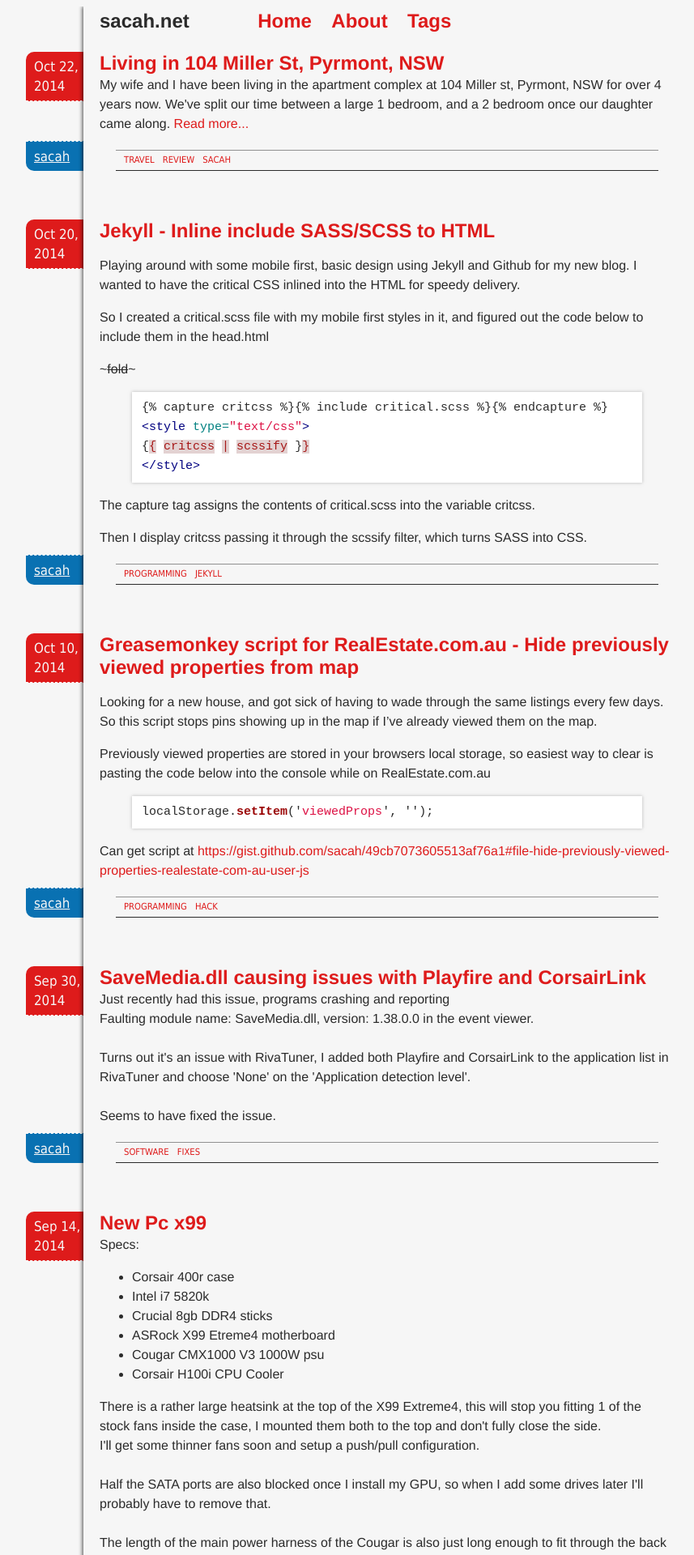
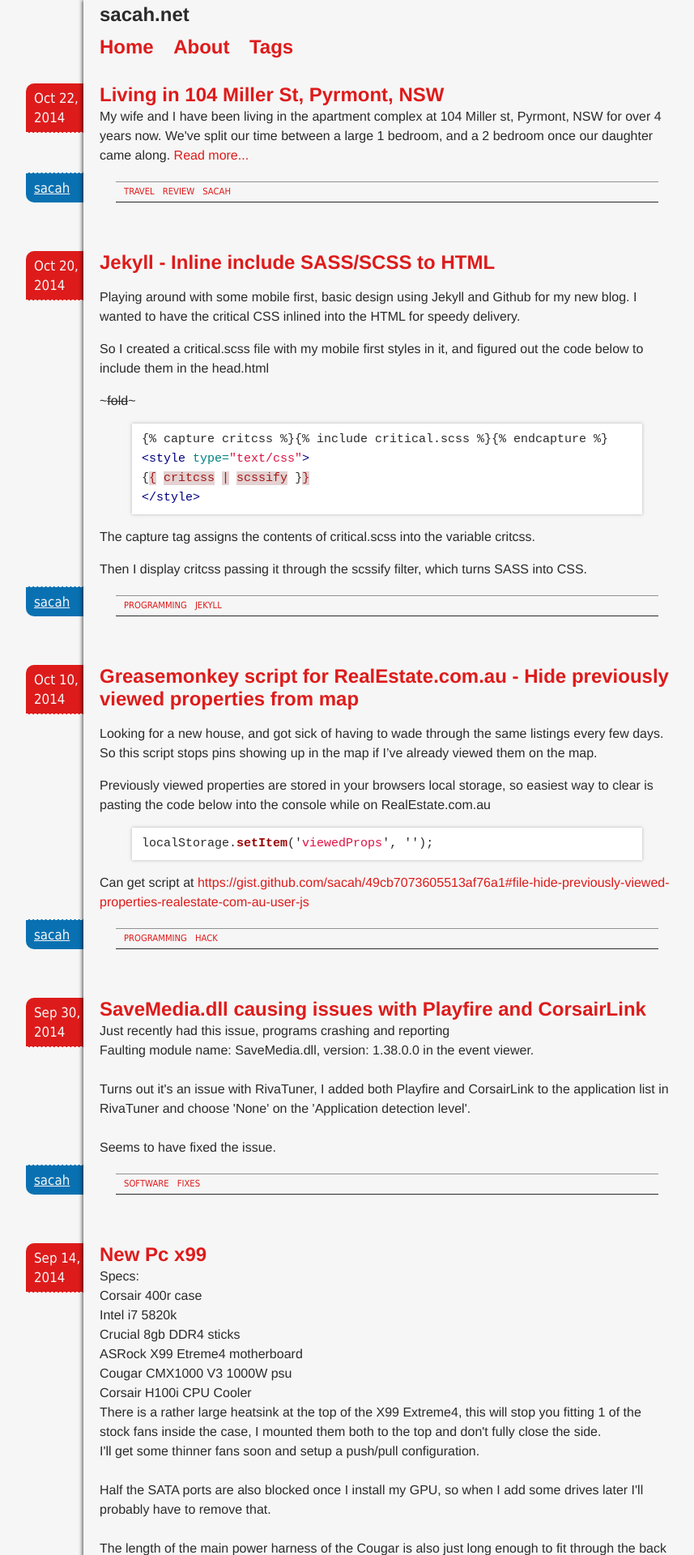
Before and after one commit to sacah/sacah.net-jekyll, a Jekyll site: the page built from index.html, in a window 1280 px wide. Shown: the top 1920 px of the page at 81% size, without its empty margins (212-1069 px from the left). Built offline with Jekyll 4.4.1, drawn with Linux system fonts in a browser that asks for light colours; the list of posts is cut into pages by our own code.

Commit message:
Post body/footer to includes, tidy up SASS
Split out Post content/footer to includes.
Tidying up SASS

```diff
--- a/_includes/critical.scss
+++ b/_includes/critical.scss
@@ -10,6 +10,10 @@
     color: $text-color;
     background-color: $background-color;
     -webkit-text-size-adjust: 100%;
+}
+
+UL, LI, BODY, H1 {
+    margin: 0;
     padding: 0;
 }
 
@@ -32,8 +36,8 @@
     margin-bottom: $spacing-unit;
 
     * {
-        display: inline-block;
         margin: 0;
+        padding: 0;
     }
     H1 {
         background-color: $text-color;
@@ -50,12 +54,10 @@
         }
     }
     NAV {
-        min-width: 200px;
+        padding: $spacing-unit /2 $spacing-unit;
 
-        UL {
-            margin-left: $spacing-unit;
-        }
         LI {
+            display: inline-block;
             margin-right: $spacing-unit;
             font-weight: bold;
             font-size: 1.5em;
@@ -75,7 +77,6 @@
             H1 {
                 font-size: 1.5em;
                 line-height: $base-line-height * 0.8;
-                margin: 0;
             }
         }
         FOOTER {
@@ -92,9 +93,10 @@
             SPAN {
                 float: left;
             }
+            .author A {
+                float: left;
+            }
             UL {
-                margin: 0;
-                padding: 0;
                 display: inline;
                 list-style: none;
             }
--- /dev/null
+++ b/_includes/post_content.html
@@ -0,0 +1,4 @@
+{{ post.content | split: '~~~fold~~~' | first }}
+{% if post.content contains '~~~fold~~~' %}
+    <a href="/{ post.url | prepend: site.baseurl }}">Read more...</a>
+{% endif %}
--- /dev/null
+++ b/_includes/post_footer.html
@@ -0,0 +1,12 @@
+<span class="date">
+    <span class="onSlim">Posted on&nbsp;</span>
+    {{ post.date | date: "%b %-d, %Y" }}
+</span>
+<span class="author">
+    <span class="onSlim">&nbsp;by&nbsp;</span>
+    <a href="/tag/{{ post.author }}">{{ post.author }}</a>
+    <span class="onSlim">.</span>
+</span>
+{% if post.tags %}<span class="onSlim">&nbsp;Tagged:&nbsp;</span><ul>{% endif %}
+{% for tag in post.tags %}<li><a href="/tag/{{ tag }}">{{ tag | upcase }}</a></li>{% endfor %}
+{% if post.tags %}</ul>{% endif %}
--- a/index.html
+++ b/index.html
@@ -7,18 +7,10 @@
     <article>
         <header>
             <h1><a href="{{ post.url | prepend: site.baseurl }}">{{ post.title }}</a></h1>
-
         </header>
-        {{ post.content | split: '~~~fold~~~' | first }}
-        {% if post.content contains '~~~fold~~~' %}
-            <a href="{{ post.url | prepend: site.baseurl }}">Read more...</a>
-        {% endif %}
+        {% include post_content.html %}
         <footer>
-            <span class="date"><span class="onSlim">Posted on&nbsp;</span>{{ post.date | date: "%b %-d, %Y" }}</span>
-            <span class="author"><span class="onSlim">&nbsp;by&nbsp;</span><a href="tag/{{ post.author }}">{{ post.author }}</a><span class="onSlim">.</span></span>
-            {% if post.tags %}<span class="onSlim">&nbsp;Tagged:&nbsp;</span><ul>{% endif %}
-            {% for tag in post.tags %}<li><a href="tag/{{ tag }}">{{ tag | upcase }}</a></li>{% endfor %}
-            {% if post.tags %}</ul>{% endif %}
+            {% include post_footer.html %}
         </footer>
     </article>
     {% endfor %}
```
Also changed, not shown: _layouts/tag_index.html (+2 -10 lines).
